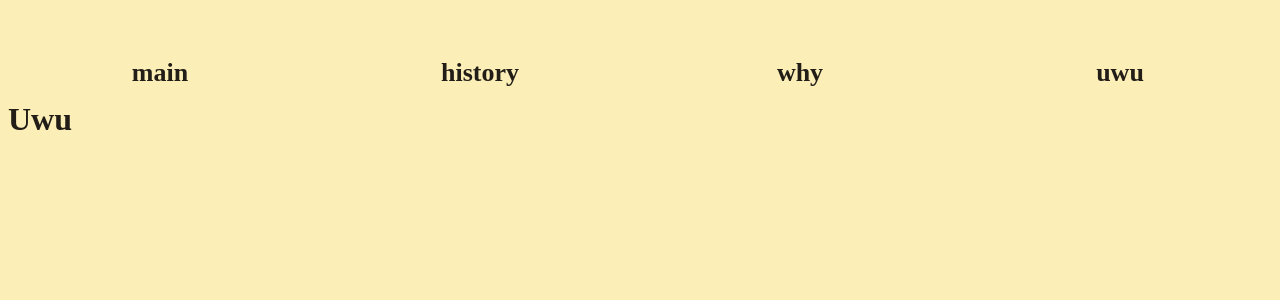
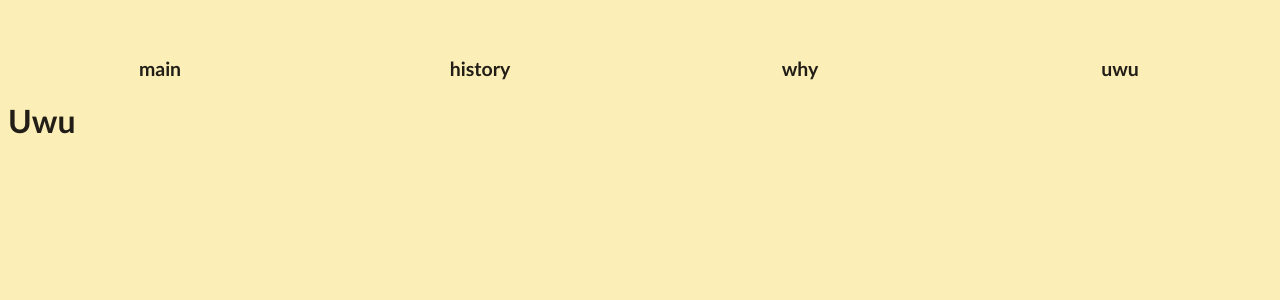
Before and after one commit to DVDTSB/bananier.science, a React (Create React App) app: page /uwu in a window 1280 px wide. Shown: the top 300 px of the page. Built offline with nearby package versions, Linux system fonts and the light colour scheme.

Commit message:
added pages and shit

```diff
--- a/src/components/Navbar.js
+++ b/src/components/Navbar.js
@@ -4,10 +4,10 @@ function Navbar() {
   return (
     <div>
       <tr class="navbar">
-        <td class="element"><Link to="/"><h1 class="hoverable">main</h1></Link></td>
-				<td class="element"><Link to="/history"><h1 class="hoverable">history</h1></Link></td>
-				<td class="element"><Link to="/why"><h1 class="hoverable">why</h1></Link></td>
-				<td class="element"><Link to="/uwu"><h1 class="hoverable">uwu</h1></Link></td>
+        <td class="element"><Link to="/"><h2 class="hoverable">main</h2></Link></td>
+				<td class="element"><Link to="/history"><h2 class="hoverable">history</h2></Link></td>
+				<td class="element"><Link to="/why"><h2 class="hoverable">why</h2></Link></td>
+				<td class="element"><Link to="/uwu"><h2 class="hoverable">uwu</h2></Link></td>
     	</tr>
     </div>
   );
--- a/src/index.css
+++ b/src/index.css
@@ -20,13 +20,14 @@ button{
   to {top: 40%; opacity: 1;}
 }
 @keyframes content{
-  from {top: 0%; opacity: 0;}
+  from {top: 100%; opacity: 0;}
   to {top: 10%; opacity: 1;}
 }
 .content{
+  font-family:'Gill Sans', 'Gill Sans MT', Calibri, 'Trebuchet MS', sans-serif;
   position: absolute;
   animation-name: content;
-  animation-duration: 4s;
+  animation-duration: 6s;
   opacity: 0;
   animation-delay: 1s;
   animation-fill-mode: forwards;
@@ -35,6 +36,7 @@ button{
   font-size: small;
 }
 .element{
+  font-family:'Gill Sans', 'Gill Sans MT', Calibri, 'Trebuchet MS', sans-serif;
   --stagger-delay:1s;
 }
 .element:nth-child(1){
@@ -98,6 +100,10 @@ h1{
   color : #221E17;
 }
 
+h2{
+  color : #221E17;
+}
+
 .hoverable:hover{
   color:  #423C2D;
 }
```
